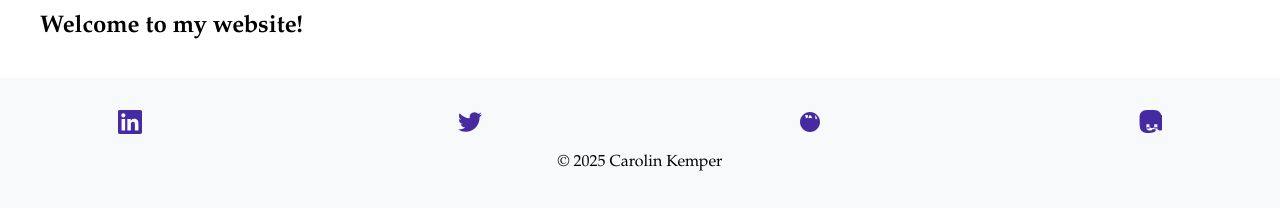
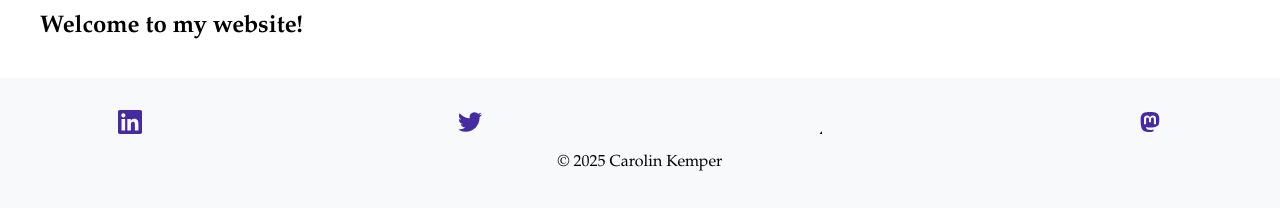
Before and after one commit to CarolinKemper/carolinkemper.github.io, a Jekyll site: the page built from index.md, in a window 1280 px wide. Shown: the part 328-538 px from the top of the page. Built offline with Jekyll 4.4.1, drawn with Linux system fonts in a browser that asks for light colours.

Commit message:
icons mod

```diff
--- a/_layouts/default.html
+++ b/_layouts/default.html
@@ -28,13 +28,12 @@
             </a>
             <a href="https://bsky.app/profile/carolinkemper.bsky.social" target="_blank" rel="noopener noreferrer">
                 <svg xmlns="http://www.w3.org/2000/svg" viewBox="0 0 24 24" fill="currentColor">
-                    <path d="M12.01 2C6.47 2 2 6.48 2 12s4.47 10 10.01 10C17.52 22 22 17.52 22 12S17.52 2 12.01 2zm6.93 6.22c-.08.35-.17.7-.28 1.05-.45-.34-.94-.64-1.46-.86.07-.42.12-.86.12-1.31 0-.75-.12-1.47-.34-2.15 1.06.82 1.88 1.94 1.96 3.27zm-7.37-3.27c1.42.5 2.47 1.76 2.7 3.27-.64-.15-1.29-.23-1.96-.23-.69 0-1.36.08-2.02.24.33-1.68 1.13-2.58 1.28-3.28zm-1.82.1c.22.67.29 1.58-.02 2.71-.6.16-1.18.39-1.73.67-.14-.24-.26-.49-.36-.75-.26-.68-.41-1.4-.41-2.16 0-.19 0-.37.02-.55.84-.05 1.67.01 2.5.08zm-3.45 1.39c-.14.54-.22 1.11-.22 1.69 0 .74.13 1.45.35 2.11.33-.38.68-.71 1.06-1.01-.07-.98.38-1.67.56-2.48-.59-.09-1.17-.19-1.75-.31zm11.62 7.9c.76-.86 1.34-1.9 1.67-3.03-.59.04-1.16.2-1.66.49-.14.56-.36 1.09-.64 1.58.22.32.42.65.63.96zm-2.64-1.19c.5-.36.92-.84 1.21-1.39-.79-.74-1.79-1.28-2.91-1.53 0 .2-.03.41-.07.62-.17.9-.54 1.7-1.04 2.39.91.05 1.89-.03 2.81-.09zm-3.35-.76c.2-.82.27-1.65.21-2.47-.95-.15-1.95-.15-2.91 0-.06.84.03 1.69.25 2.51.82.05 1.64.05 2.45-.04zm-2.74.26c-.25-.72-.36-1.49-.34-2.26-.4.14-.79.31-1.16.52-.22.58-.34 1.21-.34 1.86 0 .24.02.48.06.71.6-.36 1.19-.65 1.78-.83zm-.75 1.09c-.53.21-1.03.47-1.51.77.32.57.73 1.08 1.21 1.51.36-.64.76-1.25 1.17-1.83-.29-.16-.59-.31-.87-.45zm6.39.46c.42.59.82 1.19 1.19 1.82.47-.43.87-.92 1.18-1.49-.48-.31-.99-.57-1.51-.78-.28.15-.57.3-.86.45zm-3.11 2.1c.89-.02 1.22-.29 1.22-.29s-.33-.27-1.22-.29c-.88.02-1.22.29-1.22.29s.34.27 1.22.29z"/>
+                    <path d="m135.72 44.03c66.496 49.921 138.02 151.14 164.28 205.46 26.262-54.316 97.782-155.54 164.28-205.46 47.98-36.021 125.72-63.892 125.72 24.795 0 17.712-10.155 148.79-16.111 170.07-20.703 73.984-96.144 92.854-163.25 81.433 117.3 19.964 147.14 86.092 82.697 152.22-122.39 125.59-175.91-31.511-189.63-71.766-2.514-7.3797-3.6904-10.832-3.7077-7.8964-0.0174-2.9357-1.1937 0.51669-3.7077 7.8964-13.714 40.255-67.233 197.36-189.63 71.766-64.444-66.128-34.605-132.26 82.697-152.22-67.108 11.421-142.55-7.4491-163.25-81.433-5.9562-21.282-16.111-152.36-16.111-170.07 0-88.687 77.742-60.816 125.72-24.795z" fill="#000"/>
                 </svg>
             </a>
             <a href="https://mastodon.social/@carolinkemper" target="_blank" rel="noopener noreferrer">
                 <svg xmlns="http://www.w3.org/2000/svg" viewBox="0 0 24 24" fill="currentColor">
-                    <path d="M23.268 5.313c-.35-2.578-2.617-4.61-5.304-5.004C17.51.242 15.792.1 12.53.1h-.066c-3.26 0-4.98.142-5.435.209-2.684.394-4.95 2.426-5.3 5.004-.186 1.358-.219 2.892-.203 4.242.037 3.051.02 6.086.668 9.05.316 1.455 1.92 3.26 3.993 3.822 2.075.563 4.03.587 5.37.52 1.334-.067 4.91-.249 6.039-1.83.045-.063.084-.17.084-.309v-1.35c0-.04-.036-.086-.08-.086h-3.461c-.045 0-.08.047-.08.086v.811c0 .04-.035.073-.079.08-.752.115-1.502.141-1.918.13L12 20.466c-1.41-.044-2.524-.446-3.166-1.275-.018-.023-.027-.09-.027-.131v-1.774c0-.04.036-.086.08-.086h3.461c.045 0 .08.047.08.086v.617c0 .045.041.079.087.079h2.932c.045 0 .08-.034.08-.079v-.617c0-.04.036-.086.08-.086h3.461c.045 0 .08.047.08.086v.578c.017.246.05.504.145.767.262.723.809 1.278 1.61 1.556a5.12 5.12 0 002.306.138c1.433-.199 2.82-1.053 3.125-2.486.764-3.574.738-7.221.738-11.077v-.11c.017-1.349-.016-2.882-.202-4.241zm-3.913 9.034c0 1.47-.013 2.82-.021 3.947 0 .049-.035.086-.085.086h-2.912c-.045 0-.08-.037-.08-.086v-3.947c0-.049.035-.086.08-.086h2.912c.05 0 .086.037.086.086zm-7.842 0c0 1.47-.013 2.82-.02 3.947 0 .049-.036.086-.086.086h-2.91c-.046 0-.081-.037-.081-.086v-3.947c0-.049.035-.086.08-.086h2.912c.05 0 .085.037.085.086z"/>
-                </svg>
+                    <path d="M21.327 8.566c0-4.339-2.843-5.61-2.843-5.61-1.433-.658-3.894-.935-6.451-.956h-.063c-2.557.021-5.016.298-6.45.956 0 0-2.843 1.272-2.843 5.61 0 .993-.019 2.181.012 3.441.103 4.243.778 8.425 4.701 9.463 1.809.479 3.362.579 4.612.51 2.268-.126 3.541-.809 3.541-.809l-.075-1.646s-1.621.511-3.441.449c-1.804-.062-3.707-.194-3.999-2.409a4.523 4.523 0 0 1-.04-.621s1.77.433 4.014.536c1.372.063 2.658-.08 3.965-.236 2.506-.299 4.688-1.843 4.962-3.254.434-2.223.398-5.424.398-5.424zm-3.353 5.59h-2.081V9.057c0-1.075-.452-1.62-1.357-1.62-1 0-1.501.647-1.501 1.927v2.791h-2.069V9.364c0-1.28-.501-1.927-1.502-1.927-.905 0-1.357.546-1.357 1.62v5.099H6.026V8.903c0-1.074.273-1.927.823-2.558.566-.631 1.307-.955 2.228-.955 1.065 0 1.872.409 2.405 1.228l.518.869.519-.869c.533-.819 1.34-1.228 2.405-1.228.92 0 1.662.324 2.228.955.549.631.822 1.484.822 2.558v5.253z"/></svg>
             </a>
         </div>
         <div>
```
